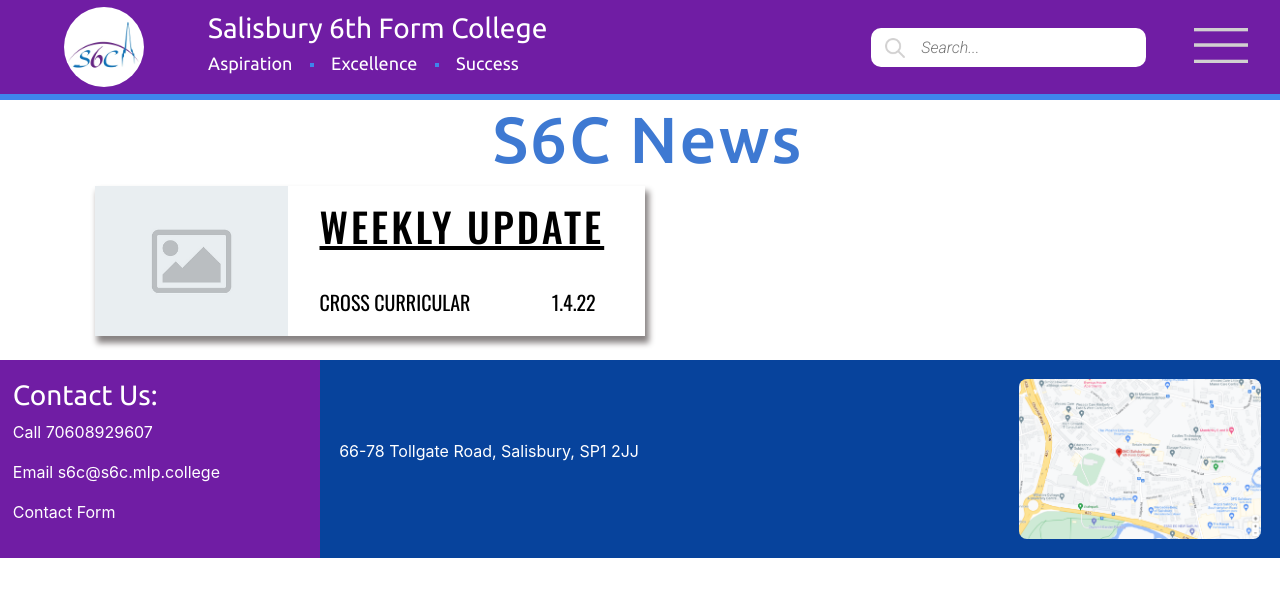
After one commit to toby-mortimer/assignment1.3, a Flask app: page /news-page in a window 1280 px wide. The commit adds this page. Shown: the top 597 px of the page. Run offline with Flask 2, Linux system fonts and the light colour scheme.

Commit message:
news page

```diff
--- a/main.py
+++ b/main.py
@@ -40,5 +40,9 @@
 def bursary():
     return render_template('bursary.html')
 
+@app.route("/news-page")
+def news():
+    return render_template('news.html')
+
 if __name__ == '__main__':
     app.run(host="localhost", debug=True, port=8000)
--- /dev/null
+++ b/static/news.css
@@ -0,0 +1,61 @@
+.container-fluid {
+    padding-left: 5rem;
+    padding-right: 4rem;
+}
+
+.news-title #head {
+    display: flex;
+    align-items: center;
+    justify-content: center;
+    font-family: 'Ubuntu', sans-serif;
+    font-weight: 500;
+    font-size: 65px;
+    letter-spacing: 2px;
+    color: #3E79D2;
+}
+
+.cards {
+    display: grid;
+    grid-template-columns: repeat(auto-fit, minmax(380px, 1fr));
+    justify-content: center;
+}
+
+.news-img {
+    object-fit: cover;
+    height: 150px;
+    width: 100%;
+}
+
+.card-item {
+    display: grid;
+    gap: 2rem;
+    height: 150px;
+    width: 550px;
+    grid-template-columns: 35% 65%;
+    grid-template-rows: 50% 50%;
+    box-shadow: 3px 6px 6px 1px #888383;
+}
+
+h1.heading {
+    font-family: 'Oswald', sans-serif;
+    font-weight: 500;
+    color: black;
+    font-size: 40px;
+    margin-top: 1rem;
+    margin-bottom: 2.5rem;
+    letter-spacing: 3px;
+    text-decoration: underline;
+}
+
+.sub {
+    display: grid;
+    grid-template-columns: auto auto;
+    grid-template-rows: 100%;
+}
+
+#sub {
+    font-family: 'Oswald', sans-serif;
+    font-weight: 400;
+    color: black;
+    font-size: 20px;
+}
--- a/templates/base.html
+++ b/templates/base.html
@@ -9,6 +9,8 @@
     <link rel="preconnect" href="https://fonts.googleapis.com">
     <link rel="preconnect" href="https://fonts.gstatic.com" crossorigin>
     <link href="https://fonts.googleapis.com/css2?family=Roboto:ital,wght@1,300&family=Ubuntu:wght@300;400&display=swap" rel="stylesheet">
+    <link href="https://fonts.googleapis.com/css2?family=Ubuntu:wght@500;700&display=swap" rel="stylesheet">
+    <link href="https://fonts.googleapis.com/css2?family=Oswald:wght@200;300;400;500&family=Ruda:wght@500&display=swap" rel="stylesheet">
     <link rel="stylesheet" href="https://cdn.jsdelivr.net/npm/bootstrap@4.4.1/dist/css/bootstrap.min.css" integrity="sha384-Vkoo8x4CGsO3+Hhxv8T/Q5PaXtkKtu6ug5TOeNV6gBiFeWPGFN9MuhOf23Q9Ifjh" crossorigin="anonymous">    {% block title %}<title>Layout</title>{% endblock %}
     {% endblock %}
 
@@ -42,7 +44,7 @@
 
                     <span id="card-link"><a href="/about-us">About Us</a></span>
 
-                    <span id="card-link"><a href="/news">News</a></span>
+                    <span id="card-link"><a href="/news-page">News</a></span>
 
                     <span id="card-link"><a href="/courses">Courses</a></span>
 
--- a/templates/course.html
+++ b/templates/course.html
@@ -2,8 +2,6 @@
 
 {% block head %}
 {{ super() }}
-<link href="https://fonts.googleapis.com/css2?family=Ubuntu:wght@500;700&display=swap" rel="stylesheet">
-<link href="https://fonts.googleapis.com/css2?family=Oswald:wght@200;300;400;500&family=Ruda:wght@500&display=swap" rel="stylesheet">
 <link rel="stylesheet" href="{{ url_for('static', filename='course.css', _external=True) }}"/>
 <title>{% block title %}{% endblock %}Courses</title>
 {% endblock %}
--- a/templates/index.html
+++ b/templates/index.html
@@ -102,7 +102,7 @@
                 <div class="news-container">
                     <div class="ln-card" id="first">
                         <button id="top-button">
-                            <a class="news-text" href="news">
+                            <a class="news-text" href="news-page">
                                 LATEST NEWS
                             </a>
                         </button>
--- /dev/null
+++ b/templates/news.html
@@ -0,0 +1,33 @@
+{% extends 'base.html' %}
+
+{% block head %}
+{{ super() }}
+<link rel="stylesheet" href="{{ url_for('static', filename='news.css', _external=True) }}"/>
+<title>{% block title %}{% endblock %}News Page</title>
+{% endblock %}
+
+{% block content %}
+<div class="container-fluid">
+    <div class="news-title">
+        <h1 id="head">S6C News</h1>
+    </div>
+    <div class="cards">
+        <div class="col mb-4">
+            <div class="card-item">
+                <div class="grid">
+                    <img src="/static/placeholder.jpg" alt="" class="news-img">
+                </div>
+                <div class="grid">
+                    <h1 class="heading">WEEKLY UPDATE</h1>
+                    <div class="sub">
+                        <h3 class="item-title" id="sub">CROSS CURRICULAR</h3>
+                        <h3 class="date" id="sub">1.4.22</h3>
+                    </div>
+                </div>
+            </div>
+        </div>
+
+    </div>
+
+</div>
+{% endblock %}
```
Also changed, not shown: static/base.css (indentation only), static/placeholder.jpg (added).
